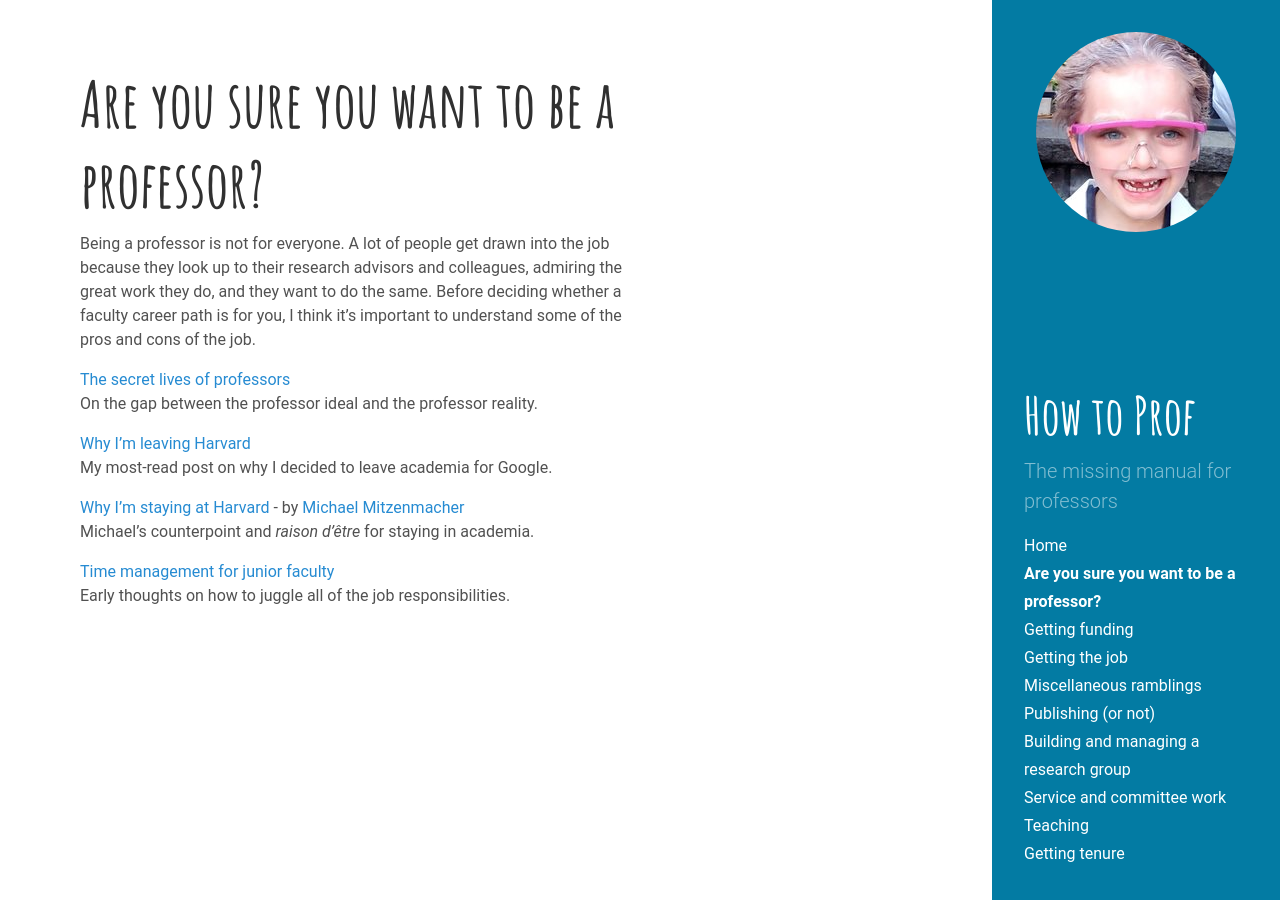
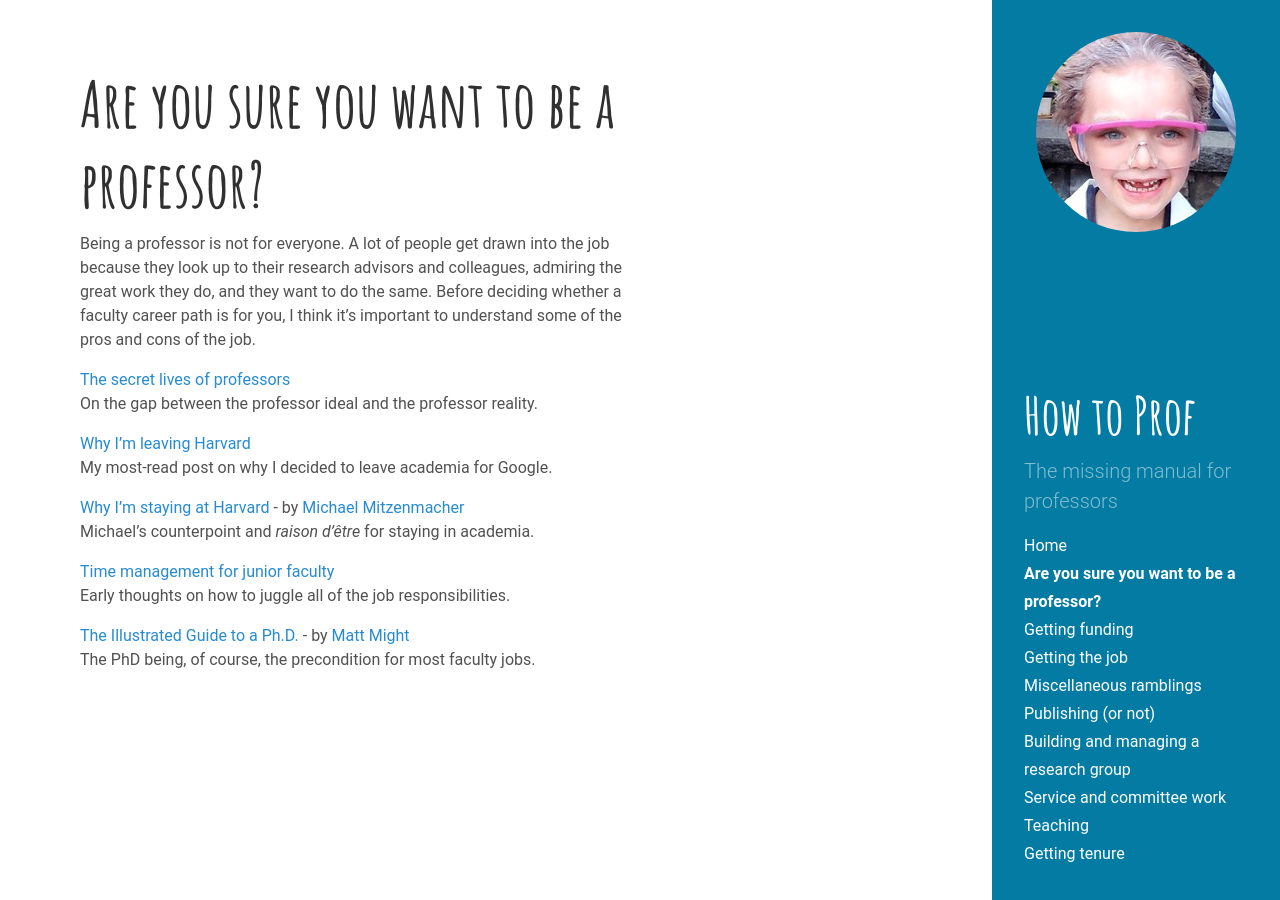
Before and after one commit to mdwelsh/howtoprof, a Jekyll site: the page built from beaprof.md, in a window 1280 px wide. Built offline with Jekyll 4.4.1, drawn with Linux system fonts in a browser that asks for light colours.

Commit message:
Update beaprof.md

```diff
--- a/beaprof.md
+++ b/beaprof.md
@@ -18,3 +18,6 @@ faculty career path is for you, I think it's important to understand some of the
 
 [Time management for junior faculty](http://matt-welsh.blogspot.com/2009/02/time-management-for-junior-faculty.html)
     Early thoughts on how to juggle all of the job responsibilities.
+
+[The Illustrated Guide to a Ph.D.](http://matt.might.net/articles/phd-school-in-pictures/) - by [Matt Might](http://matt.might.net/)
+    The PhD being, of course, the precondition for most faculty jobs.
```
